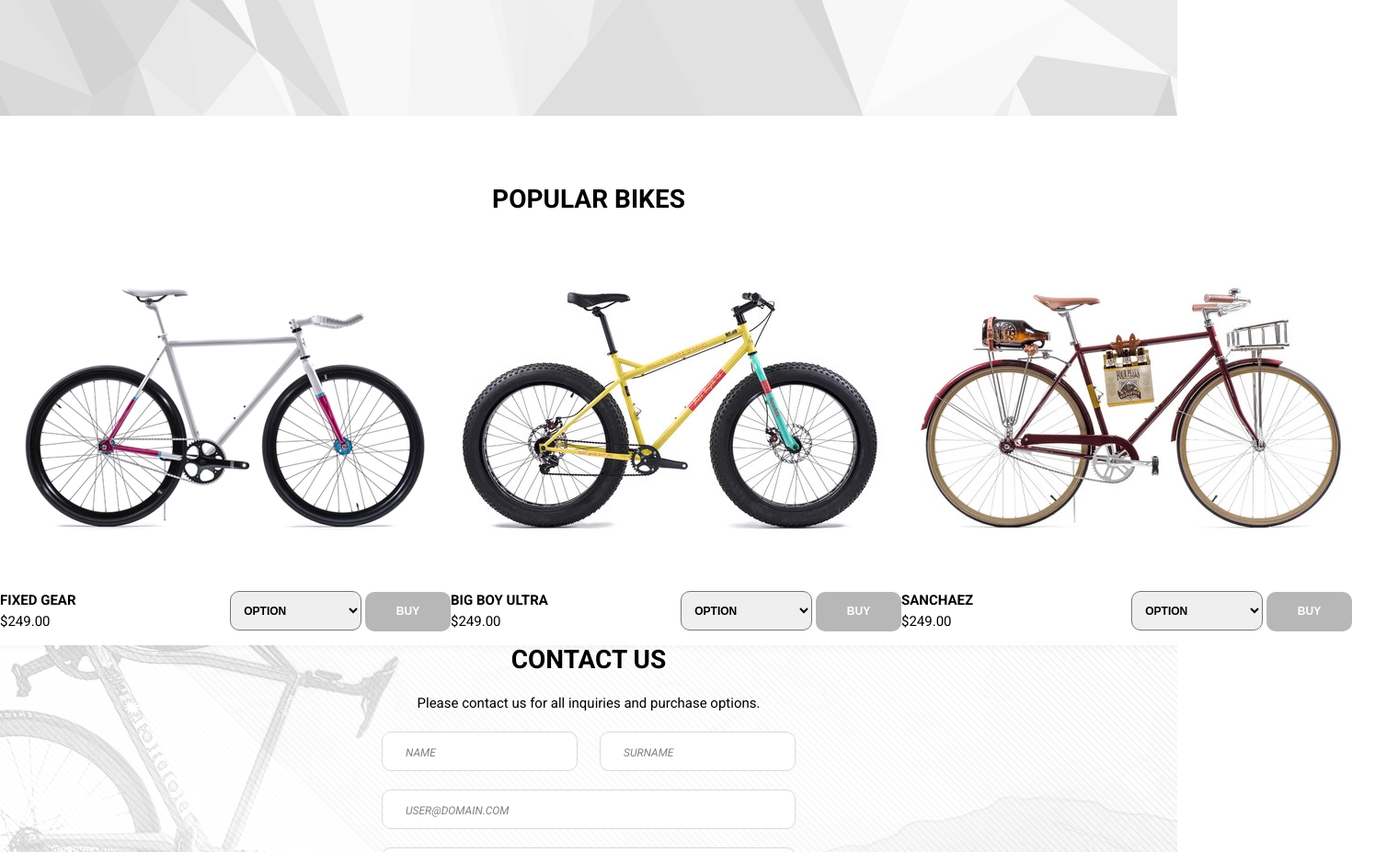
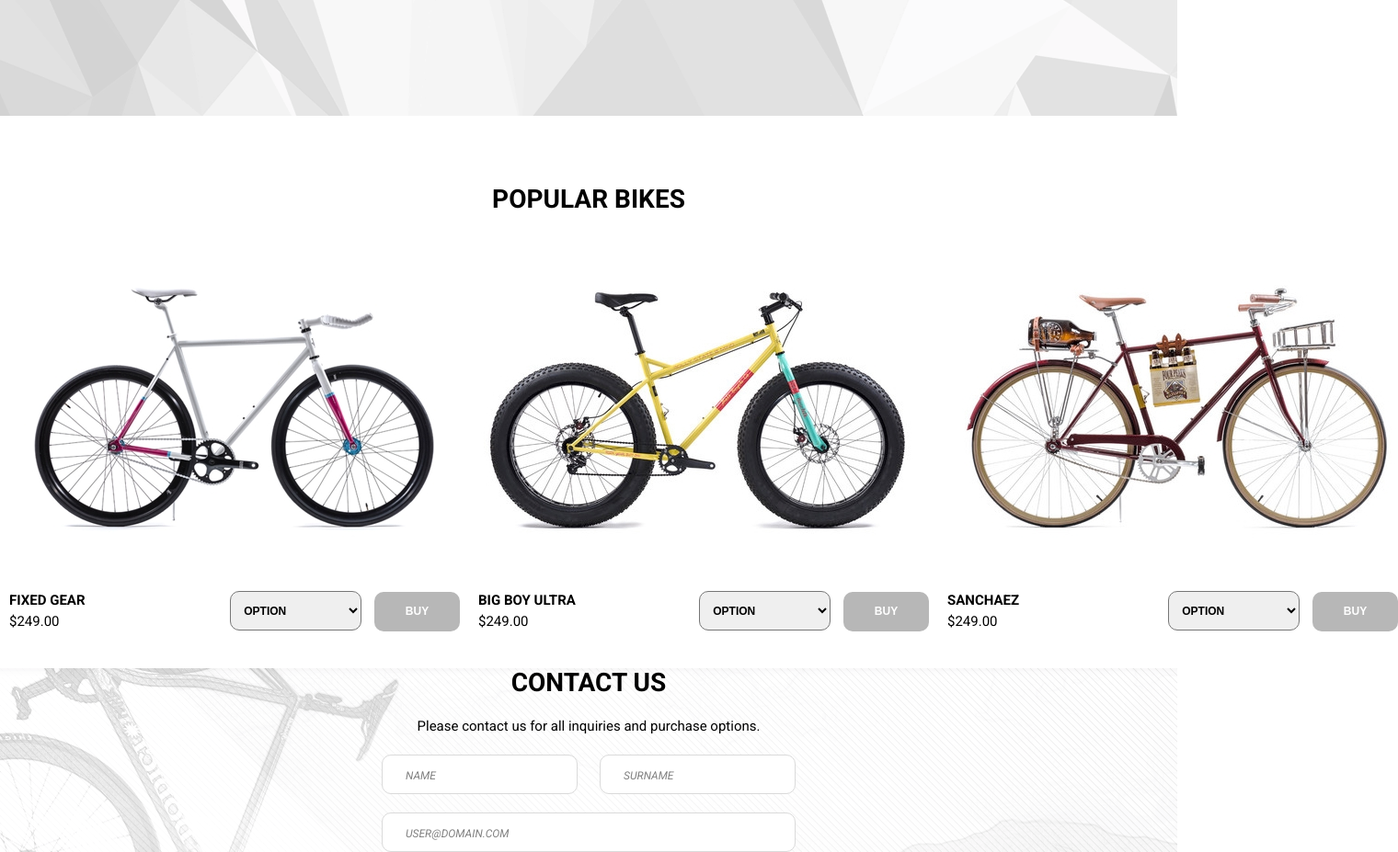
Before and after one commit to lafjonn/bicycle, a website: page index.html in a window 1280 px wide. Shown: the part 1482-2409 px from the top of the page at 92% size, 1520 px wide, since content can reach past the window. Drawn offline with nearby package versions, Linux system fonts and the light colour scheme; files that its build step writes are made by us from their sources.

Commit message:
popular block styles

```diff
--- a/sass/blocks/popular.scss
+++ b/sass/blocks/popular.scss
@@ -4,6 +4,7 @@
   align-items: center;
   width: 100%;
   padding-top: 75px;
+  padding-bottom: 25px;
 }
 
 .popular__heading {
@@ -16,12 +17,14 @@
 .popular__inner {
   display: flex;
   flex-direction: row;
-  justify-content: space-between;
+  justify-content: space-around;
   width: 100%;
 }
 
 .popular__item {
   width: 490px;
+  margin-left: 10px;
+  margin-right: 10px;
 }
 
 .popular__item-caption {
@@ -42,7 +45,7 @@
 
 .popular__options-list {
   padding: 10px;
-  min-width: 143px;
+  width: 143px;
   border-radius: 10px;
   font-weight: 700;
   text-transform: uppercase;
@@ -63,6 +66,7 @@
   color: $white;
   background-color: #b7b7b7;
   cursor: pointer;
+  margin-left: 10px;
 
   &:hover {
     color: $yellow;
```
